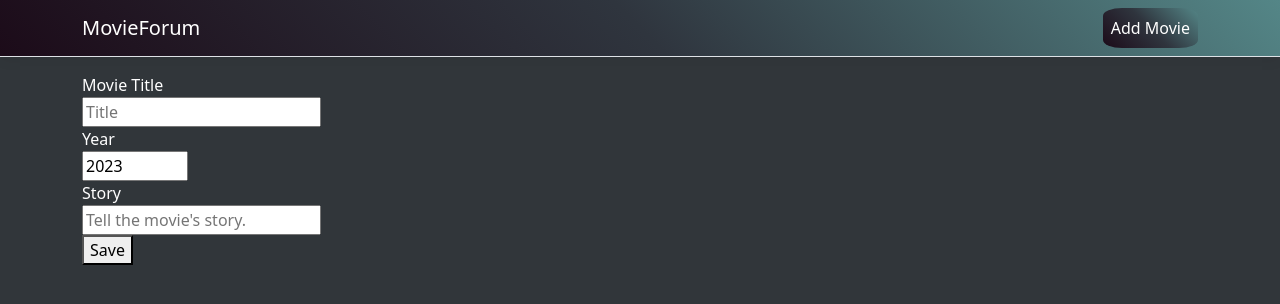
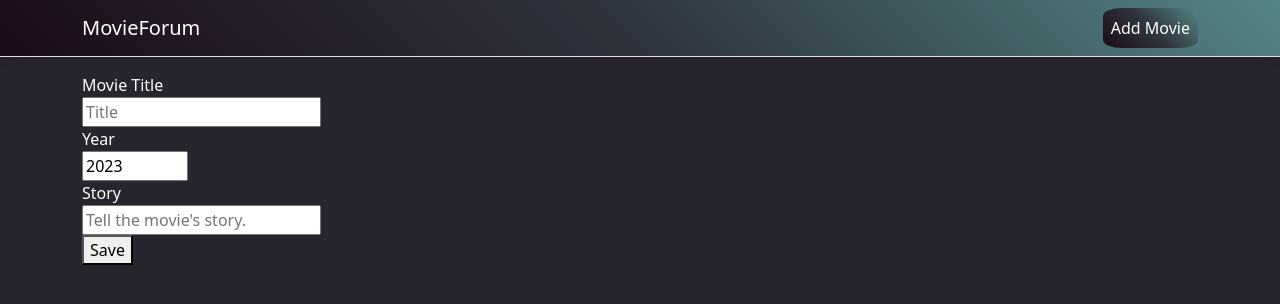
Before and after one commit to CodecoolGlobal/el-proyecte-grande-sprint-1-csharp-StrangerDeer, a React (Create React App) app in the folder MovieForum/MovieForum/ClientApp/: page /add-new-movie in a window 1280 px wide. Shown: the top 304 px of the page. Built offline with nearby package versions, Linux system fonts and the light colour scheme.

Commit message:
add break word to movie cards

```diff
--- a/MovieForum/MovieForum/ClientApp/src/custom.css
+++ b/MovieForum/MovieForum/ClientApp/src/custom.css
@@ -4,7 +4,7 @@ a {
 }
 body, header {
   color: white;
-  background: rgb(49,54,58);
+  background: #29252F;
 }
 
 .movie-forum-button {
@@ -126,3 +126,8 @@ code {
   text-align: center;
   transform: translateZ(100px);
 }
+
+.movie-titles {
+  max-width: 100%;
+  word-break: break-word;
+}
```
